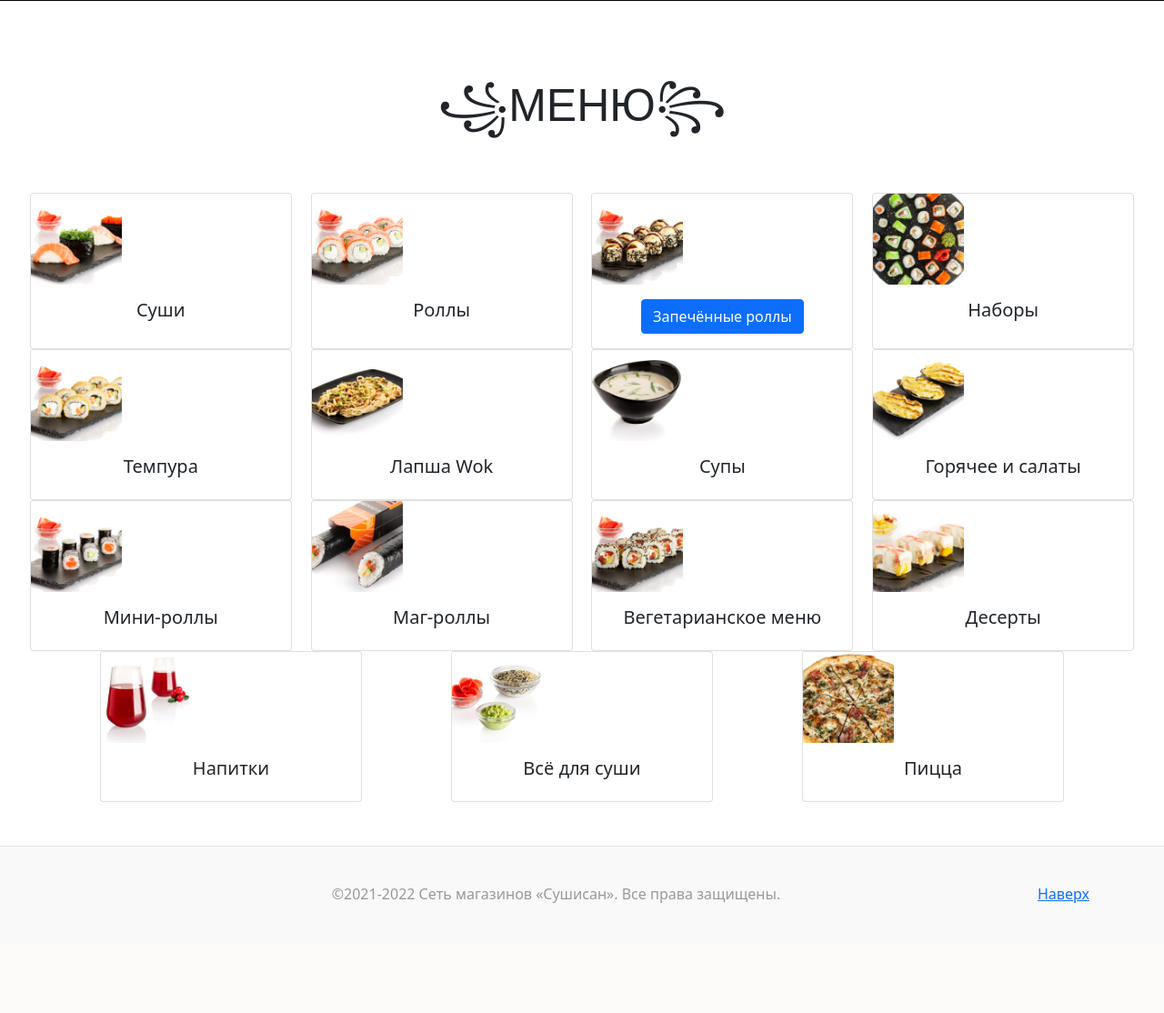
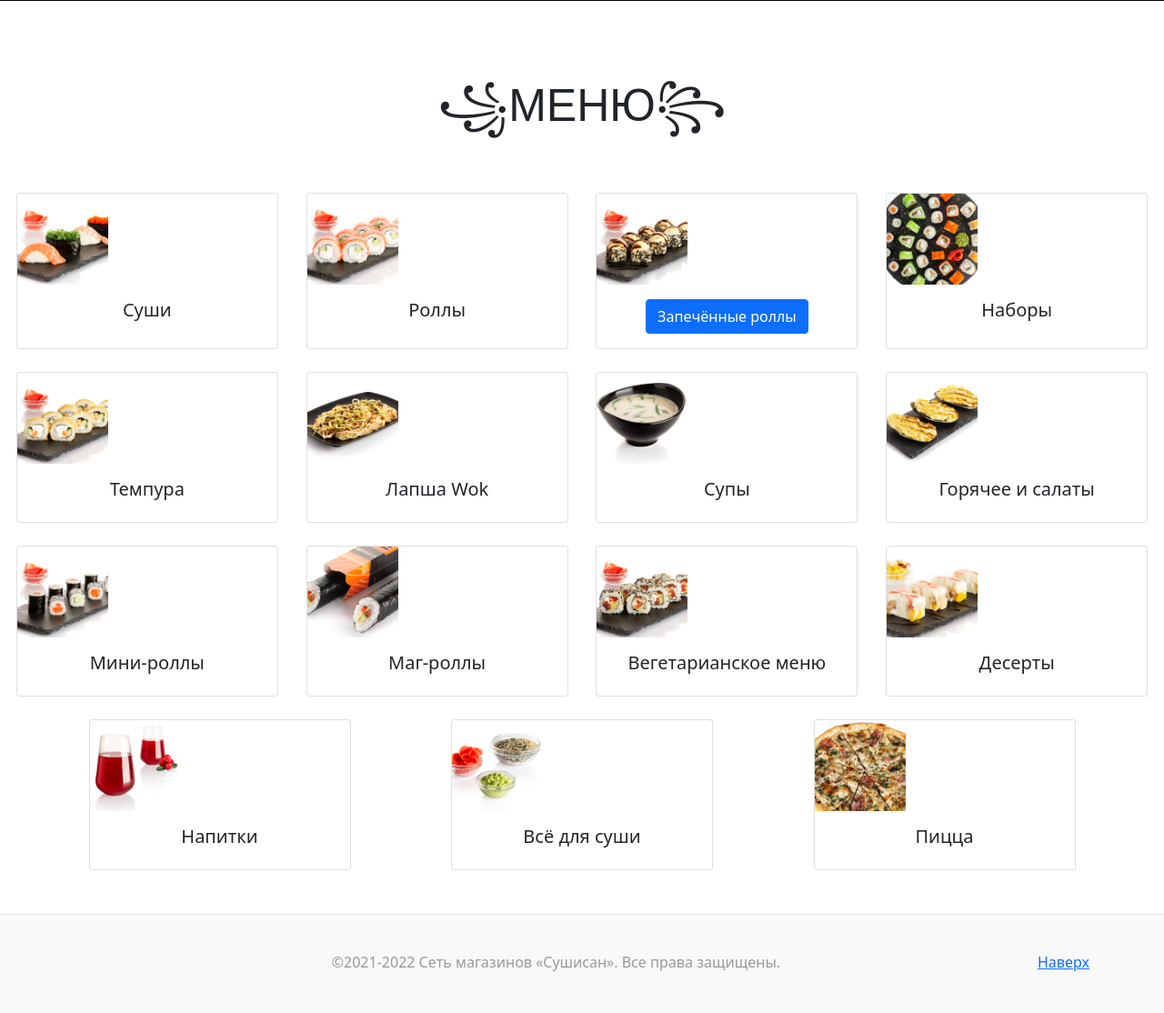
Before and after one commit to SwAsKk/Online_Shop_Django, a Django app: page / in a window 1280 px wide. Shown: the part 853-1967 px from the top of the page at 91% size. Before the commit the page ends 1846 px from the top, so only its background shows below. Run offline with Django 3.2, Linux system fonts and the light colour scheme; some libraries are stand-ins or nearby versions.

Commit message:
Сделал отступы от карточек

```diff
--- a/main/templates/index.html
+++ b/main/templates/index.html
@@ -91,7 +91,8 @@
   <br>
   <br>
   <!-- Main Content Area-->
-  <div class="container-fluid d-flex flex-row flex-wrap justify-content-evenly">
+  <div class="container-fluid d-flex flex-row flex-wrap justify-content-evenly ">
+
     <div class="card text-center" style="width: 18rem;">
       <img class="card-img-top" src="{% static 'images\Sushi.jpg' %}" alt="Card image cap" style="max-width: 500px; max-height: 500px; object-fit: cover;">
       <div class="card-body">
@@ -105,7 +106,7 @@
       </div>
     </div>
     <div class="card text-center" style="width: 18rem;">
-      <img class="card-img-top" src="{% static 'images\Baked.jpg' %}" alt="Card image cap" style="max-width: 500px; max-height: 500px; object-fit: cover;">
+      <img class="card-img-top" src="{% static 'images/Baked.jpg' %}" alt="Card image cap" style="max-width: 500px; max-height: 500px;">
       <div class="card-body">
         <a class="btn btn-primary stretched-link" href="/baked/">Запечённые роллы</a>
       </div>
@@ -247,6 +248,14 @@
     background-color: #f9f9f9;
     border-top: 0.05rem solid #e5e5e5;
   }
+  .container-fluid{
+    gap: 25px;
+  }
+  .card-img-top{
+    max-width: 100%;
+    max-height: 100%;
+    object-fit: cover;
+  }
 </style>
 
 
```
